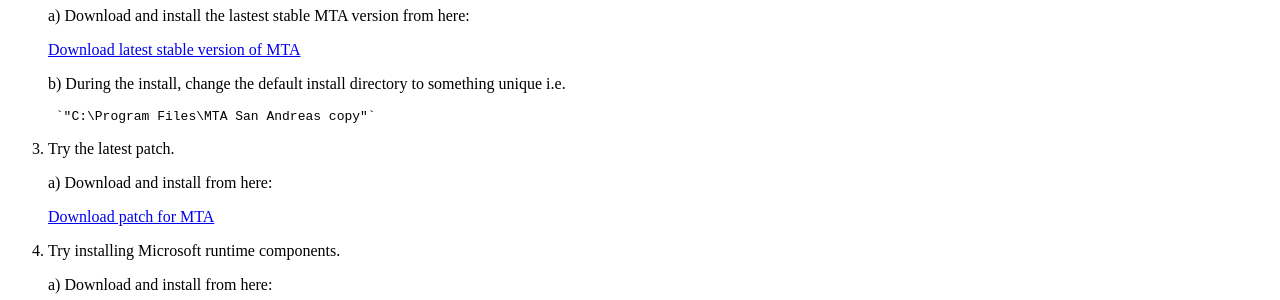
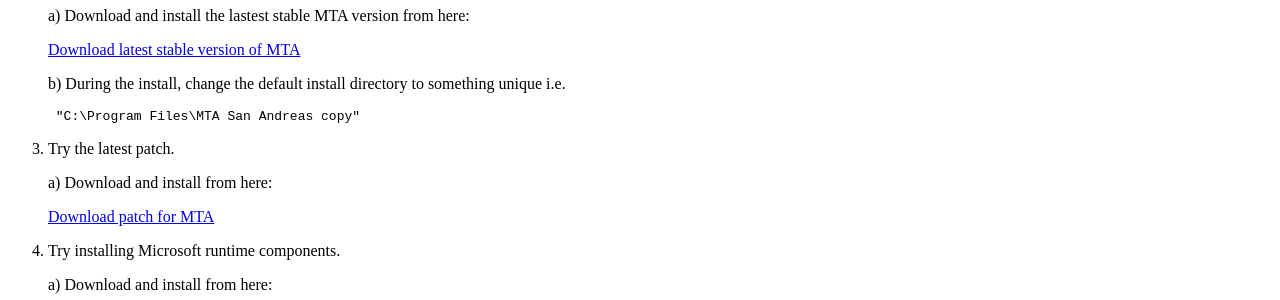
Before and after one commit to qaisjp/mtatrouble, a Jekyll site: the page built from _pages/general.md, in a window 1280 px wide. Shown: the part 353-653 px from the top of the page. Built offline with Jekyll 4.4.1, drawn with Linux system fonts in a browser that asks for light colours.

```diff
--- a/_pages/general.md
+++ b/_pages/general.md
@@ -26,7 +26,7 @@ If you are having problems starting MTA try the following:
 
     b) During the install, change the default install directory to something unique i.e.
 
-        `"C:\Program Files\MTA San Andreas copy"`
+        "C:\Program Files\MTA San Andreas copy"
 
 3. Try the latest patch.
 
```
